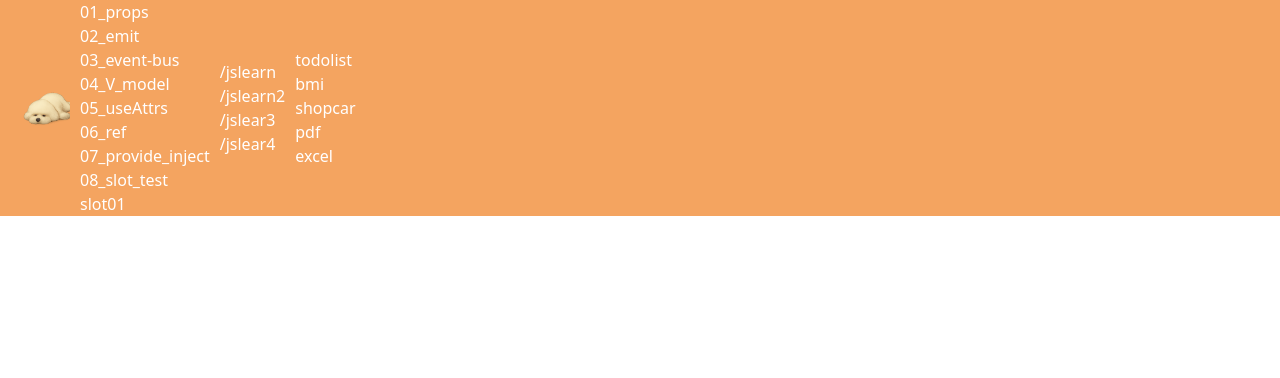
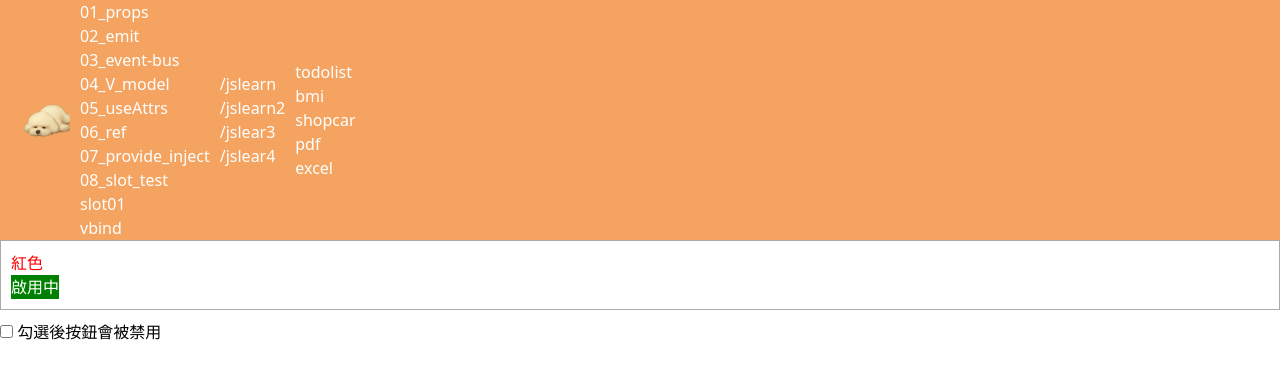
Before and after one commit to Roger0122/vue3_practise, a Vue app: page /09_v_bind in a window 1280 px wide. Shown: the top 378 px of the page. Built offline with nearby package versions, Linux system fonts and the light colour scheme.

Commit message:
新增: V-bind: 小練習

```diff
--- a/src/router/index.js
+++ b/src/router/index.js
@@ -18,6 +18,7 @@ import bmi from '@/view/bmi/index.vue'
 import shopcar from '@/view/ShopCar/ShopCar.vue'
 import pdf from '@/view/pdf/pdf.vue'
 import excel from '@/view/pdf/excel.vue'
+import vbind from '@/view/09_bind/v_bind.vue'
 
 const router = createRouter({
 history: createWebHistory(),
@@ -73,7 +74,12 @@ routes: [
             name:'slot01',
             component: slot01,
             }
-          ],
+        ],
+    },
+    {
+        path:'/09_v_bind',
+        name:'/09_v_bind',
+        component: vbind,
     },
     {
         path:'/jslearn',
--- /dev/null
+++ b/src/view/09_bind/v_bind.vue
@@ -0,0 +1,57 @@
+<template>
+  <div :class="{ 'can-use': CanUser }">
+    <p :class="colorChange ? 'red' : 'blue'">{{ colorText }}</p>
+
+    <button
+      :class="{ active: isActive, disabled: !isActive }"
+      :disabled="checkboxChecked"
+      @click="colorReset"
+    >
+      {{ isActive ? '啟用中' : '停用中' }}
+    </button>
+  </div>
+
+  <!-- 勾選時不能點按鈕 -->
+  <label>
+    <input type="checkbox" v-model="checkboxChecked" />
+    勾選後按鈕會被禁用
+  </label>
+</template>
+
+<script setup lang="ts">
+import { ref } from 'vue'
+
+const CanUser = ref(true)
+const colorChange = ref(true)
+const colorText = ref('紅色')
+const isActive = ref(true)
+
+const checkboxChecked = ref(false) // ✔️ 綁定 checkbox 狀態
+
+const colorReset = () => {
+  colorChange.value = !colorChange.value
+  colorText.value = colorChange.value ? '紅色' : '藍色'
+}
+</script>
+
+<style scoped>
+.red {
+  color: red;
+}
+.blue {
+  color: blue;
+}
+.can-use {
+  border: 1px solid #aaa;
+  padding: 10px;
+  margin-bottom: 10px;
+}
+.active {
+  background-color: green;
+  color: white;
+}
+.disabled {
+  background-color: gray;
+  color: white;
+}
+</style>
--- a/src/view/navbar.vue
+++ b/src/view/navbar.vue
@@ -17,6 +17,7 @@
         <li><div class="link"><RouterLink to="/07_provide_inject">07_provide_inject</RouterLink></div></li>
         <li><div class="link"><RouterLink to="/08_slottest">08_slot_test</RouterLink></div></li>
         <li><div class="link"><RouterLink to="/08_slottest/slot01">slot01</RouterLink></div></li>
+        <li><div class="link"><RouterLink to="/09_v_bind">vbind</RouterLink></div></li>
       </ul>
     </div>
 
```
